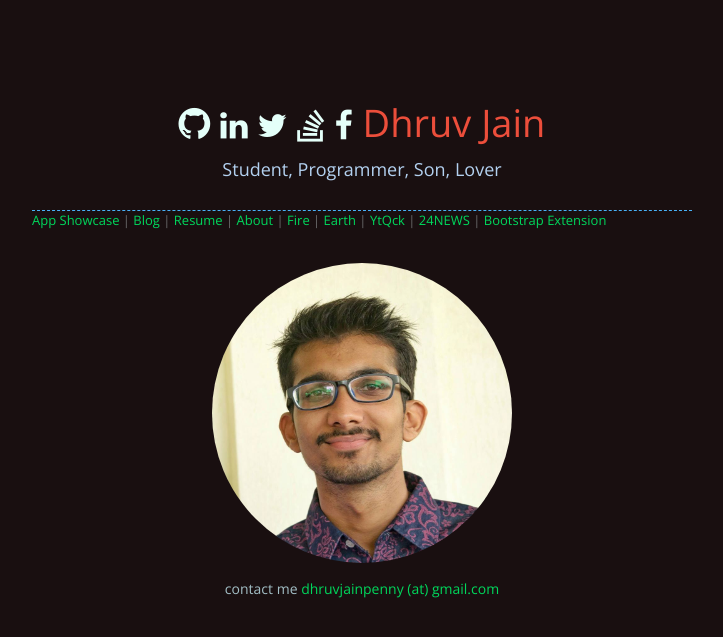
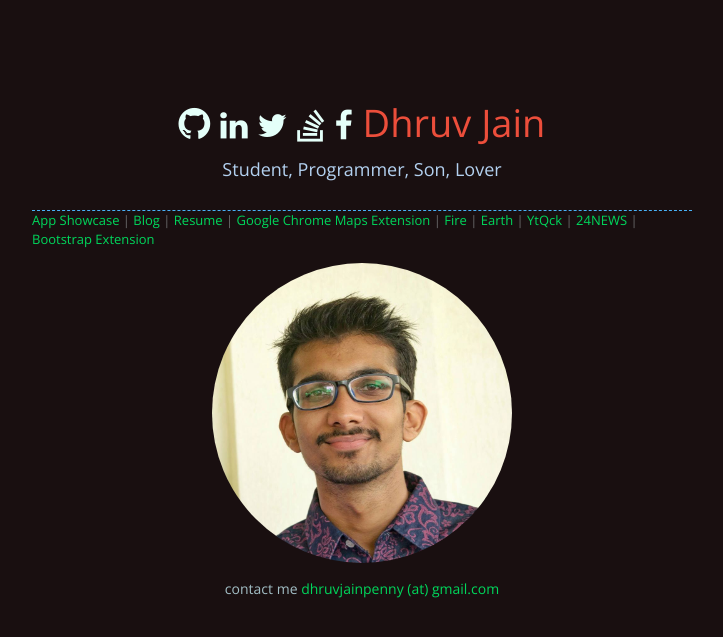
Before and after one commit to efl7a/maddhruv.github.io, a Jekyll site: the page built from index.html, in a window 1280 px wide. Shown: the top 637 px of the page, without its empty margins (278-1001 px from the left). Built offline with Jekyll 4.4.1, drawn with Linux system fonts in a browser that asks for light colours; nearby versions of some CDN libraries.

Commit message:
google chrome maps extension link

```diff
--- a/_includes/nav-links.html
+++ b/_includes/nav-links.html
@@ -2,7 +2,7 @@
   <a href="{{ "/app" | prepend:site.baseurl }}">App Showcase</a> |
   <a href="{{ "/blog" | prepend:site.baseurl }}">Blog</a> |
   <a href="{{ "/resume" | prepend:site.baseurl }}">Resume</a> |
-  <a href="{{ "/about" | prepend:site.baseurl }}">About</a> |
+  <a href="https://github.com/midhruvjaink/google-maps-ext">Google Chrome Maps Extension</a> |
   <a href="/fire">Fire</a> |
   <a href="/earth">Earth</a> |
   <a href="https://ytqck.github.io/">YtQck</a> |
```
